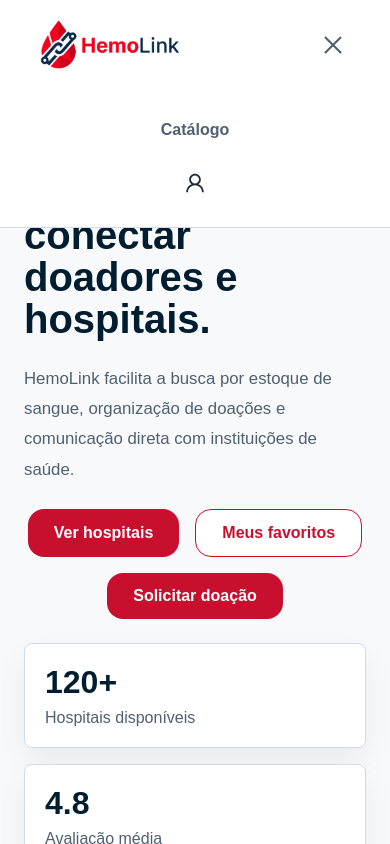
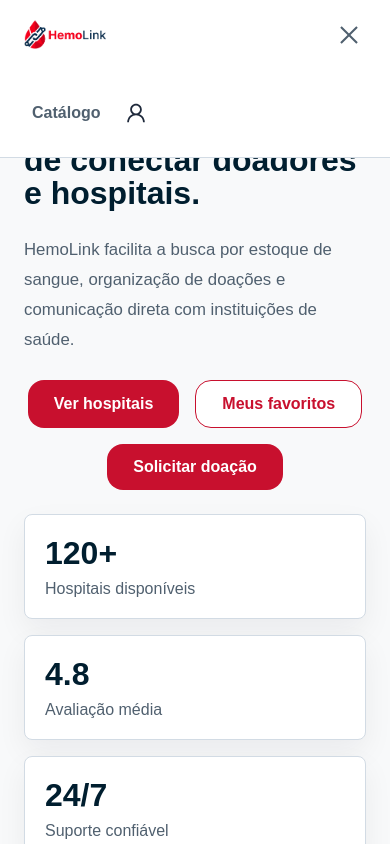
Before and after one commit to guilherme-guingo/HemoLink, a React (Vite) app: page / in a window 390 px wide. Both pictures are taken after a click on the button 333 px from the left and 44 px from the top of the page. Shown: the top 844 px of the page. Built offline with nearby package versions, Linux system fonts and the light colour scheme.

Commit message:
fix: correcao de responsividade

```diff
--- a/src/components/Footer/style.jsx
+++ b/src/components/Footer/style.jsx
@@ -1,25 +1,29 @@
-import styled from 'styled-components';
+import styled from "styled-components";
 
 export const Container = styled.footer`
   background-color: ${(props) => props.theme.colors.secondary};
   color: ${(props) => props.theme.colors.textInverseBase};
-  padding: 64px 40px 24px;
+  padding: 64px 24px 24px;
   display: flex;
   flex-direction: column;
   gap: 48px;
   margin-top: auto;
+
+  @media (min-width: 768px) {
+    padding: 64px 40px 24px;
+  }
 `;
 
 export const FooterContent = styled.div`
   display: grid;
-  grid-template-columns: 2fr 1fr 1fr 1fr;
+  grid-template-columns: 1fr; // Mobile First: 1 coluna
   gap: 40px;
   max-width: 1120px;
   margin: 0 auto;
   width: 100%;
 
-  @media (max-width: 900px) {
-    grid-template-columns: 1fr;
+  @media (min-width: 900px) {
+    grid-template-columns: 2fr 1fr 1fr 1fr;
   }
 `;
 
@@ -32,8 +36,14 @@ export const FooterBrand = styled.div`
   p {
     color: ${(props) => props.theme.colors.textInverseMuted};
     line-height: 1.6;
-    max-width: 320px;
+    max-width: 100%;
     margin: 0;
+  }
+
+  @media (min-width: 768px) {
+    p {
+      max-width: 320px;
+    }
   }
 `;
 
@@ -56,7 +66,7 @@ export const BloodBagContainer = styled.div`
   }
 
   &::before {
-    content: '';
+    content: "";
     position: absolute;
     top: -10px;
     left: 50%;
@@ -69,7 +79,7 @@ export const BloodBagContainer = styled.div`
   }
 
   &::after {
-    content: '';
+    content: "";
     position: absolute;
     bottom: -12px;
     left: 24px;
--- a/src/components/Header/index.jsx
+++ b/src/components/Header/index.jsx
@@ -11,7 +11,8 @@ import {
   ProfileLink,
   LogoutButton,
   Greeting,
-  MenuHamburguer
+  MenuHamburguer,
+  NavRight,
 } from "./style";
 
 export function Header() {
@@ -59,6 +60,7 @@ export function Header() {
         )}
       </MenuHamburguer>
       <Nav $isOpen={isMobileMenuOpen}>
+        <NavRight>
           <Greeting>Olá, {isAuthenticated ? user.nome : "visitante"}</Greeting>
           <NavLink to="/catalogo" onClick={() => setIsMobileMenuOpen(false)}>
             Catálogo
@@ -69,6 +71,7 @@ export function Header() {
           {isAuthenticated && (
             <LogoutButton onClick={handleLogout}>Sair</LogoutButton>
           )}
+        </NavRight>
       </Nav>
     </Container>
   );
--- a/src/components/Header/style.jsx
+++ b/src/components/Header/style.jsx
@@ -4,14 +4,25 @@ import { Link } from "react-router-dom";
 export const Container = styled.header`
   background-color: ${(props) => props.theme.colors.surface};
   border-bottom: 1px solid ${(props) => props.theme.colors.border};
-  padding: 20px 40px;
+  padding: 20px 24px;
   display: flex;
   align-items: center;
   justify-content: space-between;
   position: sticky;
   top: 0;
   z-index: 100;
+  height: 70px;
+
+  @media (min-width: 768px) {
+    padding: 20px 40px;
     height: 90px;
+  }
+`;
+
+export const NavRight = styled.div`
+  display: flex;
+  align-items: center;
+  gap: 24px;
 `;
 
 export const Logo = styled(Link)`
@@ -35,7 +46,7 @@ export const Logo = styled(Link)`
 `;
 
 export const MenuHamburguer = styled.button`
-  display: none;
+  display: flex;
   background: transparent;
   border: none;
   cursor: pointer;
@@ -44,17 +55,12 @@ export const MenuHamburguer = styled.button`
   justify-content: center;
   padding: 4px;
 
-  @media (max-width: 700px) {
-    display: flex;
+  @media (min-width: 701px) {
+    display: none;
   }
 `;
 
 export const Nav = styled.nav`
-  display: flex;
-  align-items: center;
-  gap: 24px;
-
-  @media (max-width: 700px) {
   flex-direction: column;
   position: absolute;
   top: 100%;
@@ -67,6 +73,17 @@ export const Nav = styled.nav`
   border-bottom: ${(props) =>
     props.$isOpen ? `1px solid ${props.theme.colors.border}` : "none"};
   visibility: ${(props) => (props.$isOpen ? "visible" : "hidden")};
+  display: flex;
+
+  @media (min-width: 701px) {
+    flex-direction: row;
+    position: static;
+    width: auto;
+    padding: 0;
+    gap: 24px;
+    background: transparent;
+    border-bottom: none;
+    visibility: visible;
   }
 `;
 
@@ -121,10 +138,10 @@ export const Greeting = styled.span`
   color: ${(props) => props.theme.colors.textBase};
   font-weight: 500;
   font-size: 16px;
+  display: none;
+
+  @media (min-width: 769px) {
     display: flex;
     align-items: center;
-
-  @media (max-width: 768px) {
-    display: none;
   }
 `;
--- a/src/pages/Catalogo/index.jsx
+++ b/src/pages/Catalogo/index.jsx
@@ -72,8 +72,8 @@ export const Catalogo = () => {
     carregarInformacoes();
   }, []);
 
-  const aplicarFiltro = (e) => {
-    e.preventDefault();
+  const aplicarFiltro = (event) => {
+    event.preventDefault();
     const hospitaisFiltrados = hospitais.filter((hospital) => {
       const filtroEndeOuInst =
         hospital.name
@@ -126,7 +126,7 @@ export const Catalogo = () => {
                     type="text"
                     placeholder="Todas as instituições"
                     value={enderecoOuInstituicao}
-                    onChange={(e) => setEnderecoOuInstituicao(e.target.value)}
+                    onChange={(event) => setEnderecoOuInstituicao(event.target.value)}
                   />
                 </form>
               </BuscaDiv>
@@ -138,7 +138,7 @@ export const Catalogo = () => {
                     type="text"
                     placeholder="Todas os tipos"
                     value={tipoSanguineo}
-                    onChange={(e) => setTipoSanguineo(e.target.value)}
+                    onChange={(event) => setTipoSanguineo(event.target.value)}
                   />
                 </form>
               </BuscaDiv>
--- a/src/pages/Home/style.jsx
+++ b/src/pages/Home/style.jsx
@@ -12,12 +12,12 @@ export const Container = styled.div`
 
 export const Hero = styled.section`
   display: grid;
-  grid-template-columns: 1.2fr 0.8fr;
+  grid-template-columns: 1fr;
   gap: 32px;
   align-items: center;
 
-  @media (max-width: 900px) {
-    grid-template-columns: 1fr;
+  @media (min-width: 900px) {
+    grid-template-columns: 1.2fr 0.8fr;
   }
 `;
 
@@ -28,7 +28,7 @@ export const HeroCol = styled.div`
 `;
 
 export const HeroTitle = styled.h1`
-  font-size: clamp(2.5rem, 3.4vw, 4rem);
+  font-size: clamp(2rem, 8vw, 4rem);
   line-height: 1.05;
   color: ${(props) => props.theme.colors.textTitle};
   margin: 0;
@@ -50,7 +50,6 @@ export const HeroActions = styled.div`
 
   @media (min-width: 768px) {
     justify-content: flex-start;
-
   }
 `;
 
@@ -98,8 +97,10 @@ export const HeroIllustration = styled.div`
   background: linear-gradient(180deg, rgba(200, 16, 46, 0.08), rgba(248, 250, 252, 0.98));
   border: 1px solid rgba(200, 16, 46, 0.12);
   display: flex;
+  flex-direction: column;
   align-items: center;
   justify-content: center;
+  text-align: center;
   color: ${(props) => props.theme.colors.textTitle};
   box-shadow: 0 20px 60px rgba(0, 0, 0, 0.08);
 
@@ -112,17 +113,16 @@ export const HeroIllustration = styled.div`
     margin: 0;
     color: ${(props) => props.theme.colors.textBase};
     line-height: 1.8;
-    max-width: 380px;
   }
 `;
 
 export const Stats = styled.div`
   display: grid;
-  grid-template-columns: repeat(3, minmax(140px, 1fr));
+  grid-template-columns: 1fr;
   gap: 16px;
 
-  @media (max-width: 700px) {
-    grid-template-columns: 1fr;
+  @media (min-width: 700px) {
+    grid-template-columns: repeat(3, minmax(140px, 1fr));
   }
 `;
 
@@ -149,11 +149,11 @@ export const StatLabel = styled.span`
 
 export const Features = styled.section`
   display: grid;
-  grid-template-columns: repeat(3, minmax(240px, 1fr));
+  grid-template-columns: 1fr;
   gap: 24px;
 
-  @media (max-width: 900px) {
-    grid-template-columns: 1fr;
+  @media (min-width: 900px) {
+    grid-template-columns: repeat(3, minmax(240px, 1fr));
   }
 `;
 
```
Lines whose indentation alone changed are shown as unchanged.
